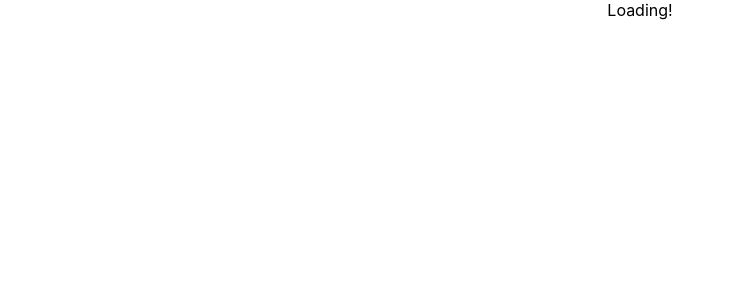
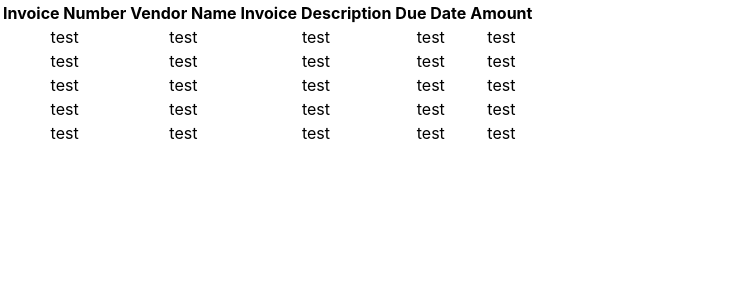
Before and after one commit to autonifai/fullstack-take-home-test, a React (Create React App) app: page / in a window 1280 px wide. Shown: the top 300 px of the page, without its empty margins (0-731 px from the left). Built offline with nearby package versions, Linux system fonts and the light colour scheme.

Commit message:
chore: list fixed invoices

```diff
--- a/src/3-ui/InvoicesListing/index.tsx
+++ b/src/3-ui/InvoicesListing/index.tsx
@@ -1,5 +1,35 @@
+const invoices = [1, 2, 3, 4, 5];
+const number = 'test';
+const vendor_number = 'test';
+const description = 'test';
+const due_date = 'test';
+const amount = 'test';
+
 function InvoicesListing() {
-  return <>Loading!</>;
+  return (
+    <table data-testid="invoices-listing">
+      <thead>
+        <tr>
+          <th>Invoice Number</th>
+          <th>Vendor Name</th>
+          <th>Invoice Description</th>
+          <th>Due Date</th>
+          <th>Amount</th>
+        </tr>
+      </thead>
+      <tbody>
+        {invoices.map((invoice) => (
+          <tr key={invoice} data-testid={`invoice-${number}`}>
+            <td>{number}</td>
+            <td>{vendor_number}</td>
+            <td>{description}</td>
+            <td>{due_date}</td>
+            <td>{amount}</td>
+          </tr>
+        ))}
+      </tbody>
+    </table>
+  );
 }
 
 export default InvoicesListing;
```
Also changed, not shown: 2 other files (tests, documents, lock files or other folders).
